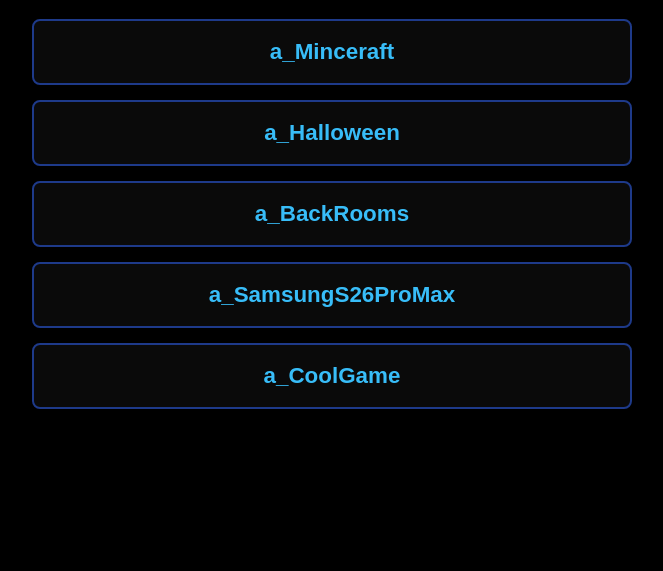
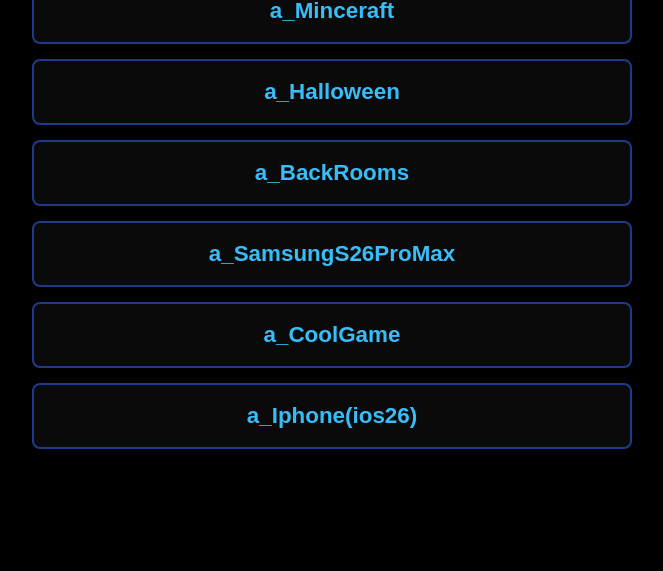
Before and after one commit to SilentClutchPlays-projekts/Games, a plain HTML site: page index.html in a window 1280 px wide. Shown: the part 229-800 px from the top of the page, without its empty margins (308-971 px from the left). Drawn offline with Linux system fonts and the light colour scheme.

Commit message:
Update index.html

```diff
--- a/index.html
+++ b/index.html
@@ -121,7 +121,8 @@
       "a_Halloween.html",
       "a_BackRooms.html",
       "a_SamsungS26ProMax.html",
-      "a_CoolGame.html"
+      "a_CoolGame.html",
+      "a_Iphone(ios26).html"
     ];
 
     const gameListEl = document.getElementById("game-list");
```
